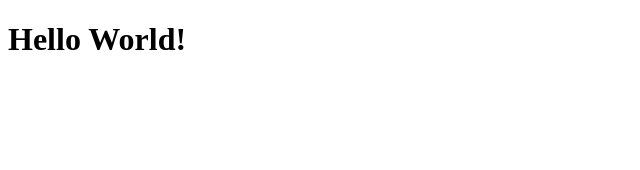
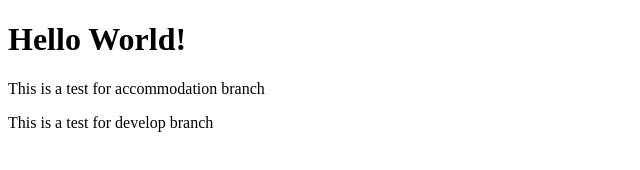
Before and after one commit to Jiro150801/demo-repo, a plain HTML site: page index.html in a window 1280 px wide. Shown: the whole page, without its empty margins (0-640 px from the left). Drawn offline with Linux system fonts and the light colour scheme.

Commit message:
chore: added paragraph for develop branch

```diff
--- a/index.html
+++ b/index.html
@@ -17,7 +17,8 @@
             <p class="browsehappy">You are using an <strong>outdated</strong> browser. Please <a href="#">upgrade your browser</a> to improve your experience.</p>
         <![endif]-->
         <h1>Hello World!</h1>
-
+        <p>This is a test for accommodation branch</p>
+        <p>This is a test for develop branch</p>
         <script src="" async defer></script>
     </body>
 </html>
```
